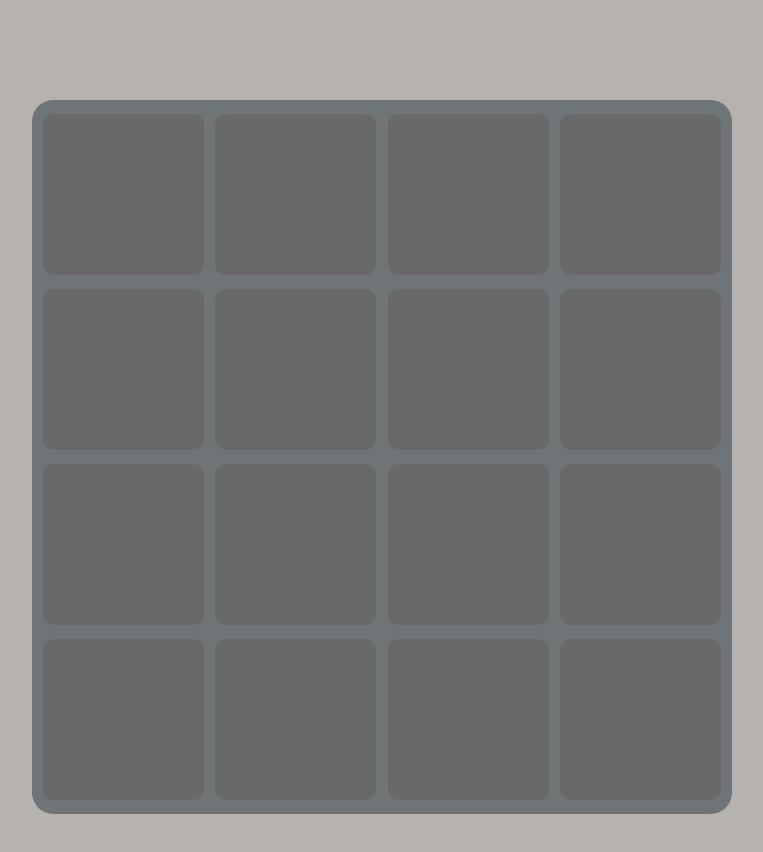
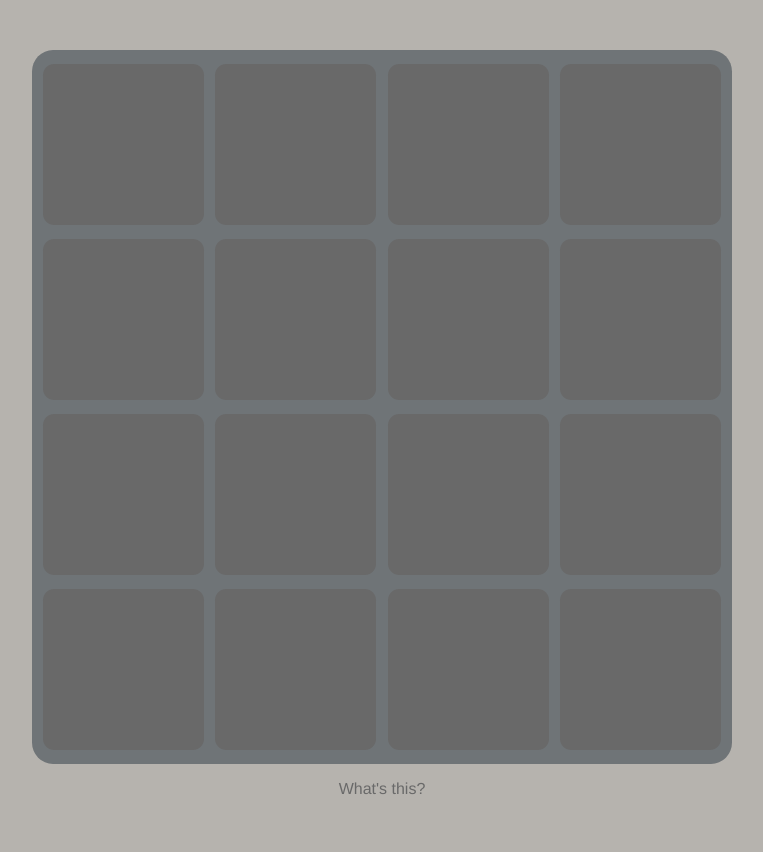
Before and after one commit to Ljupch0/drumMachine, a plain HTML site: page index.html in a window 1280 px wide. Shown: the whole page, without its empty margins (258-1021 px from the left). Before the commit the page ends 822 px from the top, so only its background shows below. Drawn offline with Linux system fonts and the light colour scheme.

Commit message:
Help button added
Short tutorial for users

```diff
--- a/index.html
+++ b/index.html
@@ -43,5 +43,8 @@
     <div class='button' id='16'>
     </div>
 </div>
+<div class='minWidth'>
+<p id='whatThis'>What's this?</p>
+</div>
 </body>
 </html>
--- a/main.js
+++ b/main.js
@@ -393,3 +393,10 @@ document.body.addEventListener("keyup", function(event) {
     unhighlight(button16);
   }
 });
+
+
+const whatThis = document.getElementById('whatThis');
+
+whatThis.onclick = function() {
+  window.alert("drumMachine mimics in design the Akai MPC2000 sampler, while it contains opinionated samples of the Roland TR-808 beat machine in lossless wav format. Playing the machine is best done using the keys w, e, s, d, and their neighbors. For feature requests drop me a line on twitter @LjNaumov.");
+};
--- a/style.css
+++ b/style.css
@@ -1,6 +1,6 @@
 #machine {
   display: flex;
-  margin:auto;
+  margin: auto;
   flex-wrap: wrap;
   width: 700px;
   height: 700px;
@@ -9,7 +9,7 @@
   justify-content: space-evenly;
   padding-top:14px;
   border-radius: 3%;
-  margin-top: 100px;
+  margin-top: 50px;
 }
 
 .button {
@@ -22,3 +22,18 @@
 body {
   background-color: #b6b3ae;
 }
+
+
+p {
+  font-family: Helvetica, sans-serif;
+  color: #696969;
+  margin-bottom: 50px;
+  font-size: 16px;
+  cursor: help;
+  display: inline-block;
+}
+
+div.minWidth {
+  display: flex;
+  justify-content: center;
+}
```
